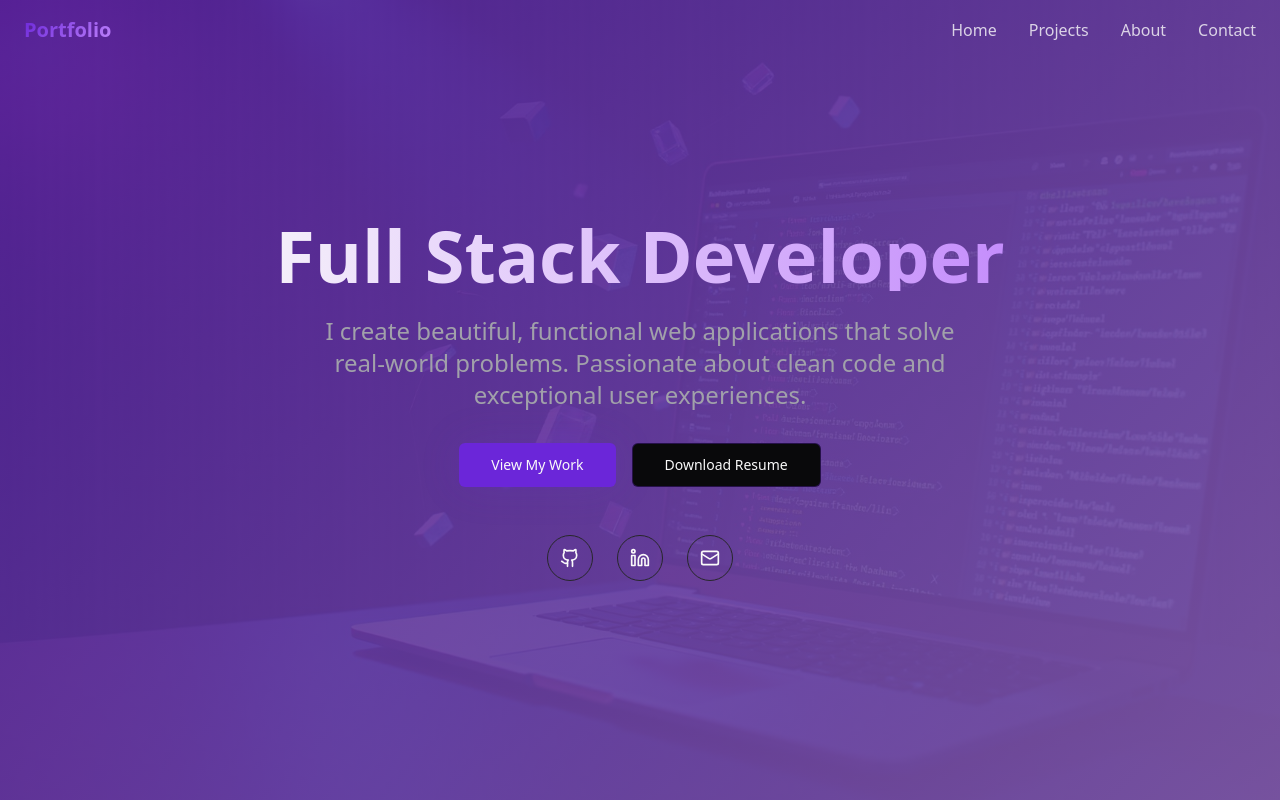
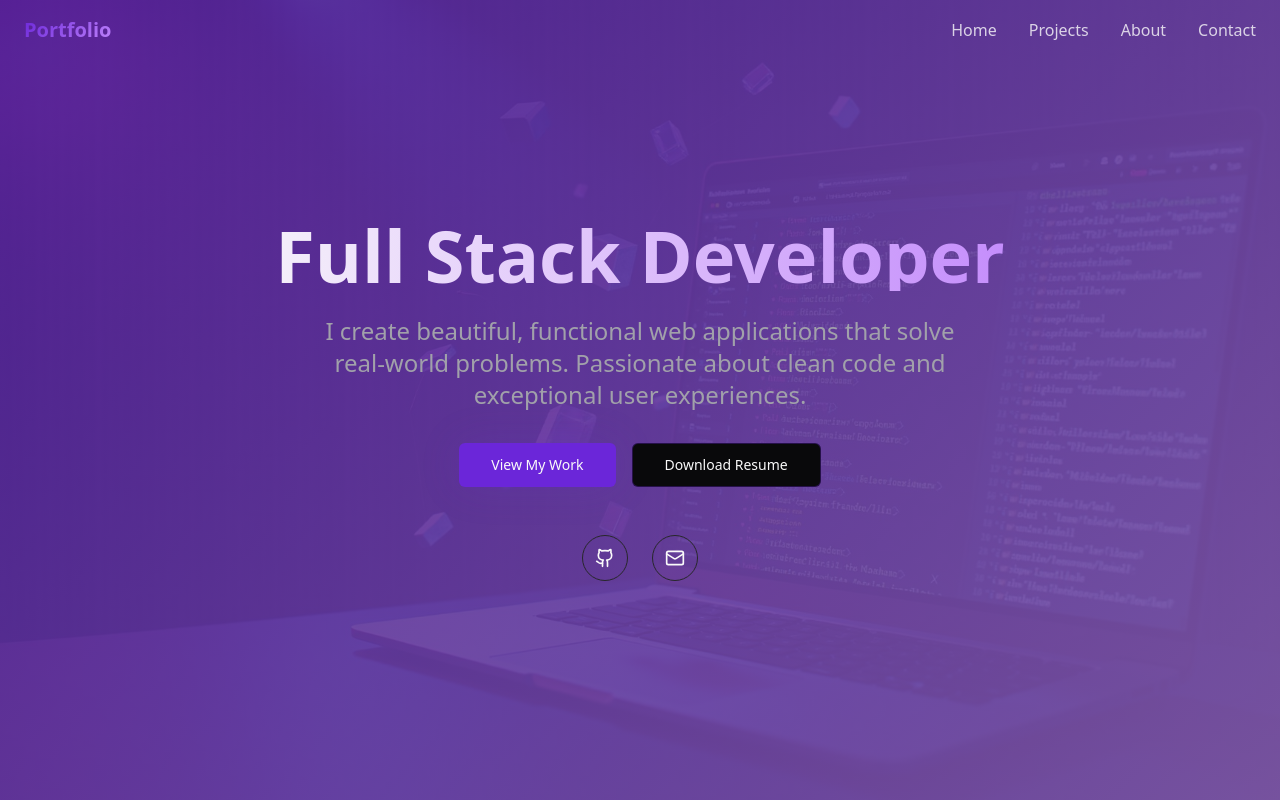
Before and after one commit to NathanHarding762/my-maker-space, a React (Vite) app: page / in a window 1280 px wide. Shown: the top 800 px of the page. Built offline with nearby package versions, Linux system fonts and the light colour scheme; the HTML template or start-up script is replaced by a standard one.

Commit message:
Remove LinkedIn references

```diff
--- a/src/components/Footer.tsx
+++ b/src/components/Footer.tsx
@@ -1,11 +1,10 @@
-import { Github, Linkedin, Mail } from "lucide-react";
+import { Github, Mail } from "lucide-react";
 
 const Footer = () => {
   const currentYear = new Date().getFullYear();
 
   const socialLinks = [
     { Icon: Github, href: "#", label: "GitHub" },
-    { Icon: Linkedin, href: "#", label: "LinkedIn" },
     { Icon: Mail, href: "mailto:", label: "Email" },
   ];
 
--- a/src/components/HeroSection.tsx
+++ b/src/components/HeroSection.tsx
@@ -1,5 +1,5 @@
 import { Button } from "@/components/ui/button";
-import { Github, Linkedin, Mail } from "lucide-react";
+import { Github, Mail } from "lucide-react";
 import heroImage from "@/assets/hero-bg.jpg";
 
 const HeroSection = () => {
@@ -52,7 +52,6 @@ const HeroSection = () => {
           <div className="flex justify-center space-x-6">
             {[
               { Icon: Github, href: "#", label: "GitHub" },
-              { Icon: Linkedin, href: "#", label: "LinkedIn" },
               { Icon: Mail, href: "mailto:", label: "Email" },
             ].map(({ Icon, href, label }) => (
               <a
```
